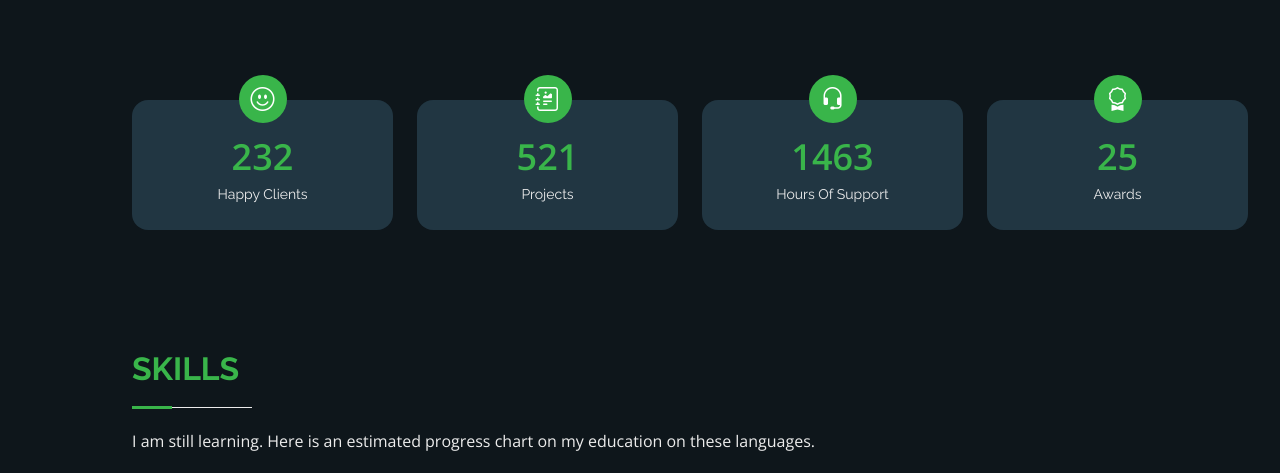
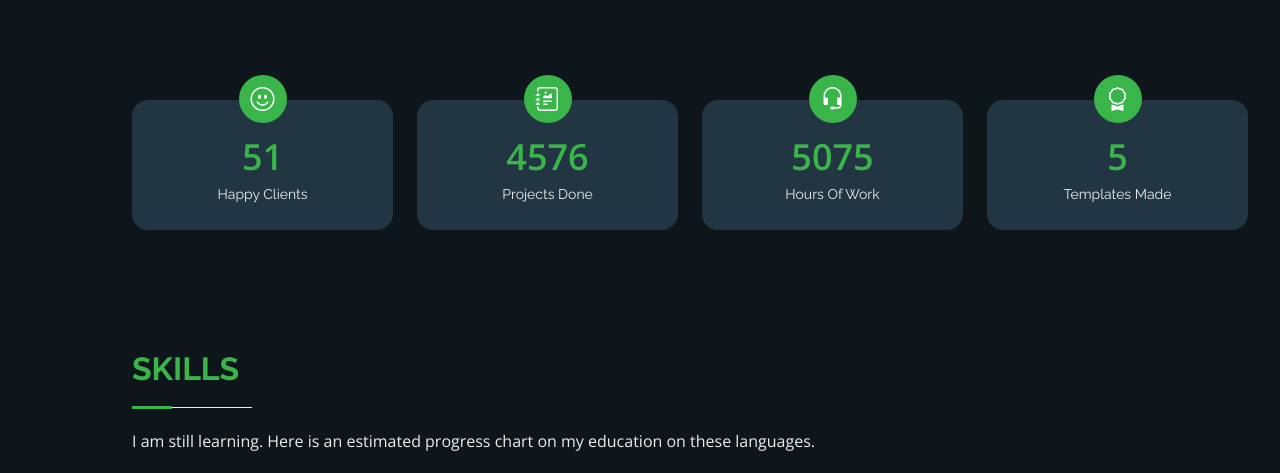
Before and after one commit to DaTaklaCatto/nadid-wasique-website, a plain HTML site: page index.html in a window 1280 px wide. Shown: the part 1540-2013 px from the top of the page. Drawn offline with nearby package versions, Linux system fonts and the light colour scheme.

Commit message:
Fixed Some Minor Issues

```diff
--- a/index.html
+++ b/index.html
@@ -61,10 +61,11 @@
       <p>I'm a <span class="typed" data-typed-items="Designer, Developer, Freelancer, Remian"></span></p>
       <div class="social-links">
         <a href="https://www.instagram.com/nadid.ws_57/" target="_blank"><i class="bx bxl-instagram"></i></a>
-        <a href="https://www.facebook.com/nadid.wasique/" target="_blank"><i class="bx bxl-facebook"></i></a>
-        <a href="https://twitter.com/Nadid_Wasique" target="_blank"><i class="bx bxl-twitter"></i></a>
-        <a href="https://discord.gg/Mdh23bsrhp" target="_blank"><i class="bx bxl-discord-alt"></i></a>
-        <a href="https://www.youtube.com/channel/UC6ciSQf5zxMhP8pl9bq8vMg" target="_blank"><i class="bx bxl-youtube"></i></a>
+            <a href="https://www.facebook.com/nadid.wasique/" target="_blank"><i class="bx bxl-facebook"></i></a>
+            <a href="https://twitter.com/Nadid_Wasique" target="_blank"><i class="bx bxl-twitter"></i></a>
+            <a href="https://discord.gg/Mdh23bsrhp" target="_blank"><i class="bx bxl-discord-alt"></i></a>
+            <a href="https://www.youtube.com/channel/UC6ciSQf5zxMhP8pl9bq8vMg" target="_blank"><i class="bx bxl-youtube"></i></a>
+            <a href="https://github.com/NWR57" target="_blank"><i class="bx bxl-github"></i></a>
       </div>
     </div>
   </section><!-- End Hero -->
@@ -131,7 +132,7 @@
           <div class="col-lg-3 col-md-6">
             <div class="count-box">
               <i class="bi bi-emoji-smile"></i>
-              <span data-purecounter-start="0" data-purecounter-end="232" data-purecounter-duration="1" class="purecounter"></span>
+              <span data-purecounter-start="0" data-purecounter-end="51" data-purecounter-duration="1" class="purecounter"></span>
               <p>Happy Clients</p>
             </div>
           </div>
@@ -139,24 +140,24 @@
           <div class="col-lg-3 col-md-6 mt-5 mt-md-0">
             <div class="count-box">
               <i class="bi bi-journal-richtext"></i>
-              <span data-purecounter-start="0" data-purecounter-end="521" data-purecounter-duration="1" class="purecounter"></span>
-              <p>Projects</p>
+              <span data-purecounter-start="0" data-purecounter-end="4576" data-purecounter-duration="1" class="purecounter"></span>
+              <p>Projects Done</p>
             </div>
           </div>
 
           <div class="col-lg-3 col-md-6 mt-5 mt-lg-0">
             <div class="count-box">
               <i class="bi bi-headset"></i>
-              <span data-purecounter-start="0" data-purecounter-end="1463" data-purecounter-duration="1" class="purecounter"></span>
-              <p>Hours Of Support</p>
+              <span data-purecounter-start="0" data-purecounter-end="5075" data-purecounter-duration="1" class="purecounter"></span>
+              <p>Hours Of Work</p>
             </div>
           </div>
 
           <div class="col-lg-3 col-md-6 mt-5 mt-lg-0">
             <div class="count-box">
               <i class="bi bi-award"></i>
-              <span data-purecounter-start="0" data-purecounter-end="25" data-purecounter-duration="1" class="purecounter"></span>
-              <p>Awards</p>
+              <span data-purecounter-start="0" data-purecounter-end="5" data-purecounter-duration="1" class="purecounter"></span>
+              <p>Templates Made</p>
             </div>
           </div>
 
@@ -413,6 +414,7 @@
             <a href="https://twitter.com/Nadid_Wasique" target="_blank"><i class="bx bxl-twitter"></i></a>
             <a href="https://discord.gg/Mdh23bsrhp" target="_blank"><i class="bx bxl-discord-alt"></i></a>
             <a href="https://www.youtube.com/channel/UC6ciSQf5zxMhP8pl9bq8vMg" target="_blank"><i class="bx bxl-youtube"></i></a>
+            <a href="https://github.com/NWR57" target="_blank"><i class="bx bxl-github"></i></a>
           </div>
         </div>
 
```
Also changed, not shown: about.html (+10 -3 lines), 1 other file.
